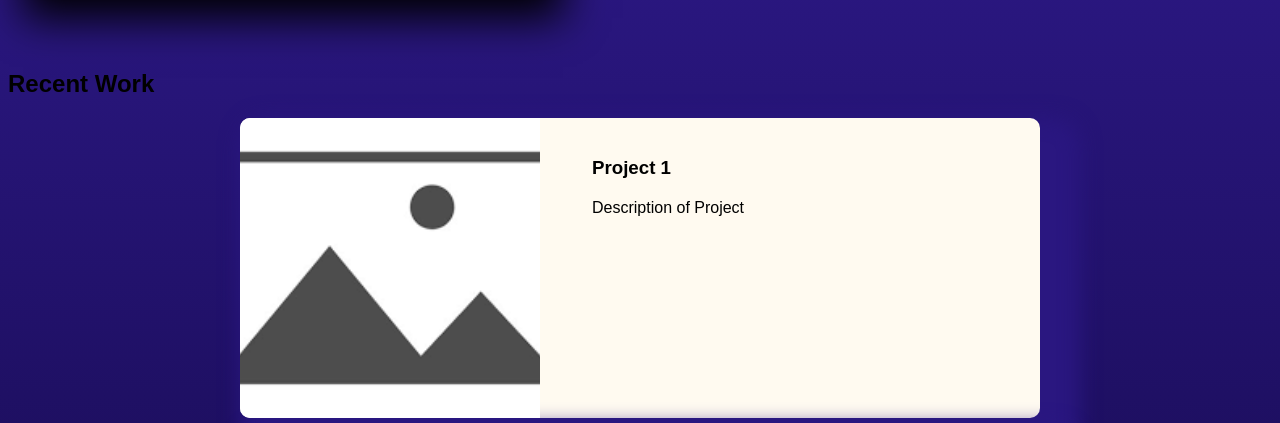
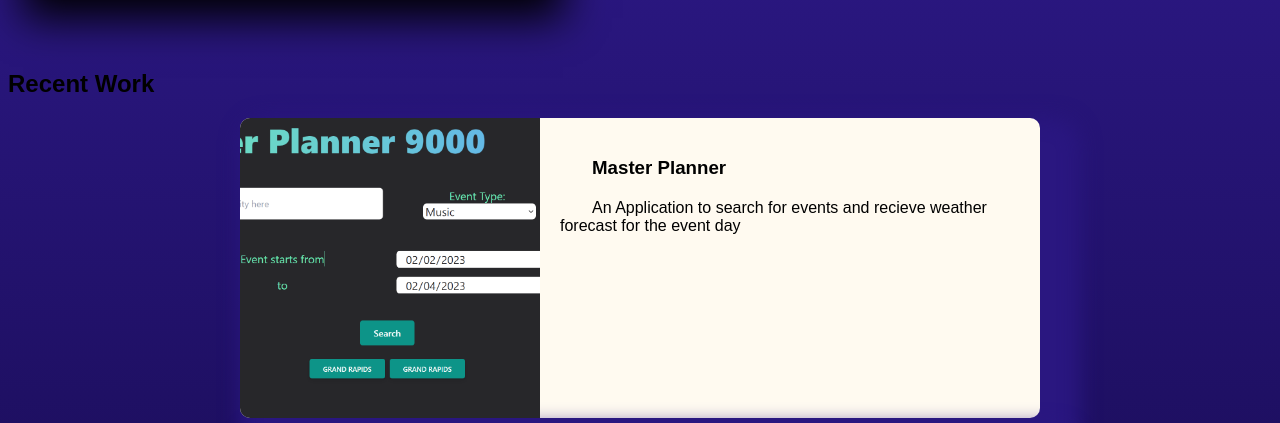
Before and after one commit to makeitouthill/AlexHorning-Portfolio, a plain HTML site: page index.html in a window 1280 px wide. Shown: the part 869-1292 px from the top of the page. Drawn offline with Linux system fonts and the light colour scheme.

Commit message:
Added first project

```diff
--- a/index.html
+++ b/index.html
@@ -30,10 +30,10 @@
         <section id="work">
             <h2>Recent Work</h2>
             <section class="content-box">
-                <img src="./assets/images/placeholder.jpg" alt="A Placeholder Image">
+                <img src="./assets/images/Project-MasterPlanner9000.png" alt="Master Planner 9000 images">
                 <section class="content">
-              <h3>Project 1</h3>
-              <p>Description of Project</p>
+              <h3>Master Planner</h3>
+              <p>An Application to search for events and recieve weather forecast for the event day</p>
                 </section>
               </section>
             <section class="content-box">
```
Also changed, not shown: assets/images/Project-MasterPlanner9000.png (added).
